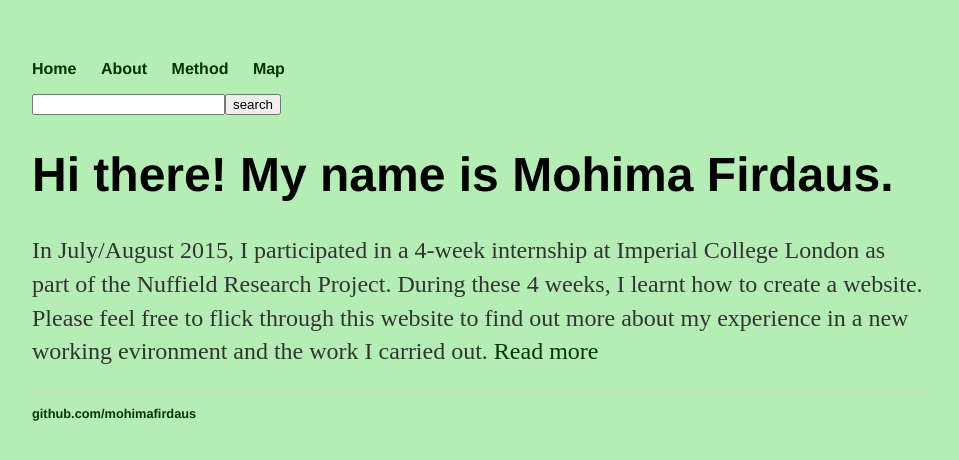
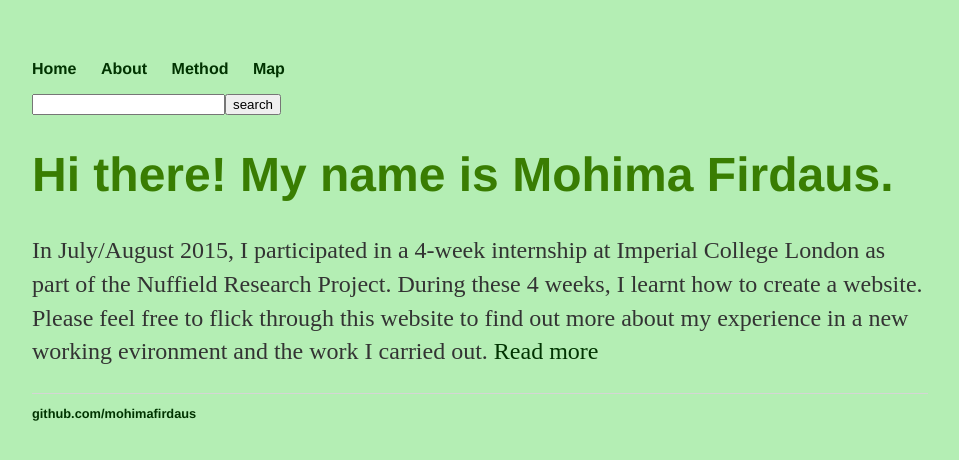
Before and after one commit to mohimafirdaus/mohimafirdaus.github.io, a Jekyll site: the page built from index.html, in a window 1280 px wide. Shown: the top 460 px of the page, without its empty margins (160-1119 px from the left). Built offline with Jekyll 4.4.1, drawn with Linux system fonts in a browser that asks for light colours.

Commit message:
Update main.css

```diff
--- a/css/main.css
+++ b/css/main.css
@@ -19,11 +19,13 @@
     color: #003300;
 }
 a:hover {
-    text-decoration: underline;
+    text-decoration: bold;
+    color: #24D330;
 }
 h1 {
     font-size: 3em;
     font-family:'Helvetica', 'Arial', 'Sans-Serif';
+    color: #397D02;
 }
 p {
     font-size: 1.5em;
```
